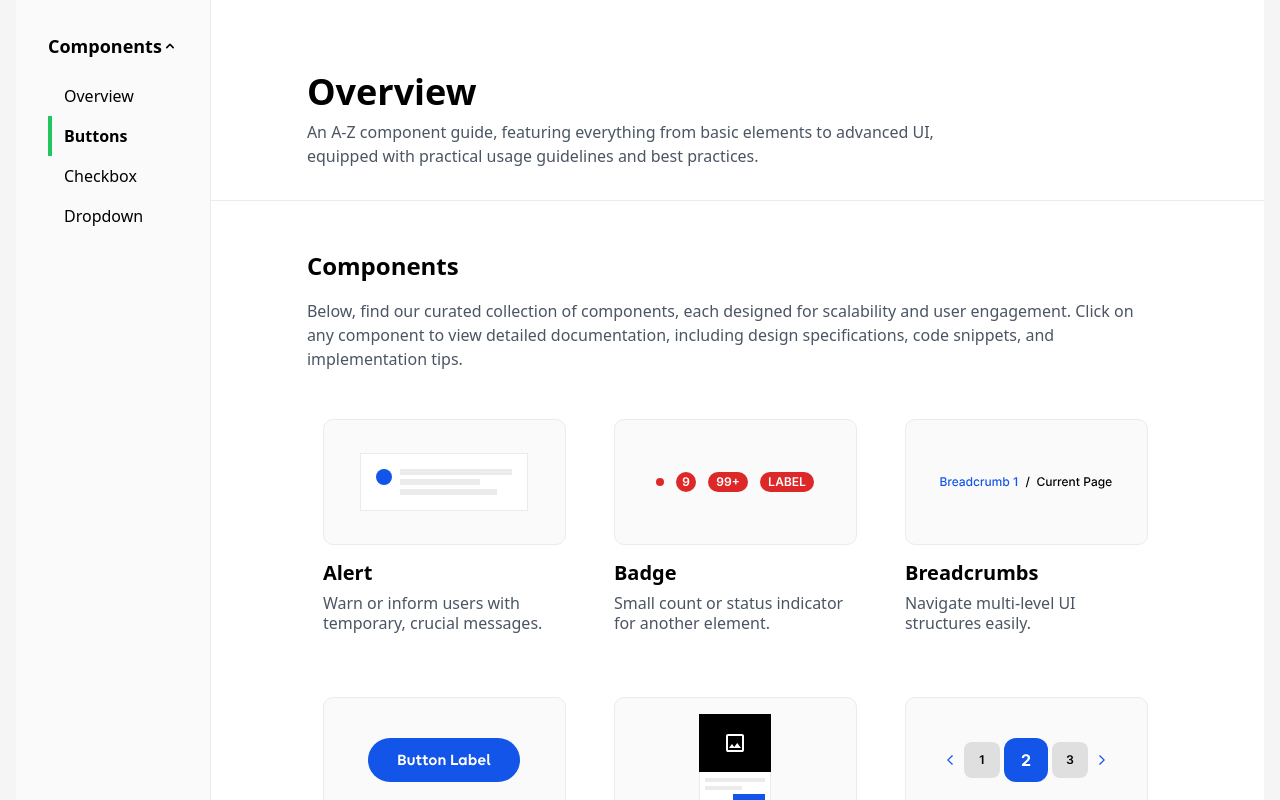
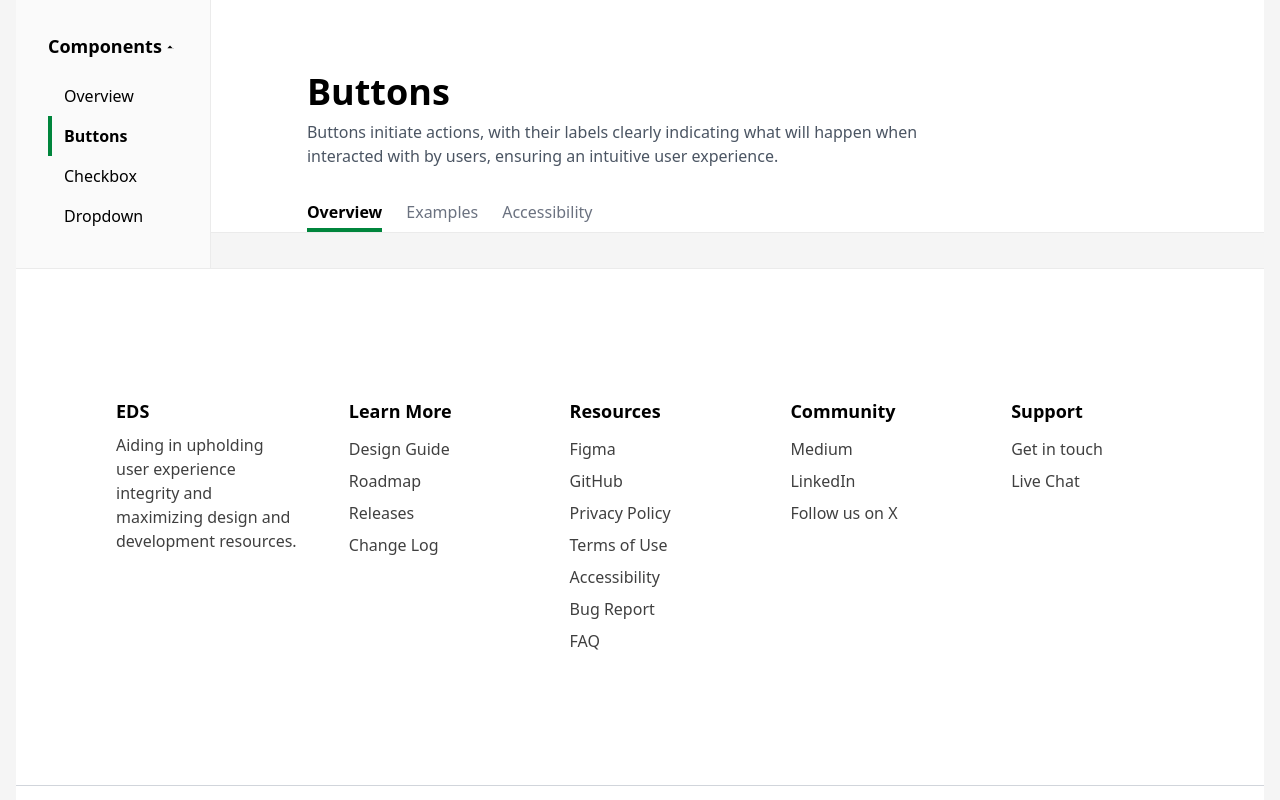
Before and after one commit to wrvthlss/design-system, a Next.js app: page /component-catalog in a window 1280 px wide. Both pictures are taken after a click on the item "Buttons". Shown: the top 800 px of the page. Built offline with nearby package versions, Linux system fonts and the light colour scheme.

Commit message:
navigation, button header, tab interface build.

```diff
--- /dev/null
+++ b/src/components/button-detail/ButtonHeader.js
@@ -0,0 +1,60 @@
+import React, { useState, useEffect, useRef } from 'react';
+
+const ButtonHeader = () => {
+    const [activeTab, setActiveTab] = useState(0);
+    const [barPosition, setBarPosition] = useState(0);
+    const [barWidth, setBarWidth] = useState(0);
+    const tabRefs = useRef([]);
+
+    const tabs = ['Overview', 'Examples', 'Accessibility'];
+
+    const handleClick = (index) => {
+        setActiveTab(index);
+        if (tabRefs.current[index]) {
+            setBarPosition(tabRefs.current[index].offsetLeft);
+            setBarWidth(tabRefs.current[index].offsetWidth);
+        }
+    };
+
+    useEffect(() => {
+        if (tabRefs.current[activeTab]) {
+            setBarPosition(tabRefs.current[activeTab].offsetLeft);
+            setBarWidth(tabRefs.current[activeTab].offsetWidth);
+        }
+    }, [activeTab]);
+
+    return (
+        <>
+            <div className="bg-white p-4 md:p-12 mobile-hidden" style={{
+                paddingTop: '72px', // 126px top padding on desktop
+                paddingRight: '268px', // 268px right padding on desktop
+                paddingBottom: '0px', // Consistent bottom padding
+                paddingLeft: '96px', // 96px left padding on desktop
+                color: '#000', // Black color for the title
+                backgroundColor: '#fff', // White background
+                borderBottom: '1px solid #ebebeb',
+            }}>
+                <h1 className="text-4xl font-bold mb-2">Buttons</h1>
+                <p className="text-gray-600 leading-6">
+                    Buttons initiate actions, with their labels clearly indicating what will happen when interacted
+                    with by users, ensuring an intuitive user experience.
+                </p>
+                <div className="mt-8 relative flex gap-6">
+                    {tabs.map((tab, index) => (
+                        <span
+                            key={index}
+                            ref={el => tabRefs.current[index] = el}
+                            className={`cursor-pointer pb-2 ${activeTab === index ? 'font-bold text-black' : 'text-gray-500'}`}
+                            onClick={() => handleClick(index)}
+                        >
+                            {tab}
+                        </span>
+                    ))}
+                    <div className="absolute bg-green-500 h-1 transition-all duration-300 ease-out" style={{ left: `${barPosition}px`, width: `${barWidth}px`, bottom: 0 }} />
+                </div>
+            </div>
+        </>
+    );
+};
+
+export default ButtonHeader;
--- a/src/components/component-catalog/AccordionComp.js
+++ b/src/components/component-catalog/AccordionComp.js
@@ -1,10 +1,11 @@
+// AccordionComp.js
 import React, { useState, useRef, useEffect } from 'react';
 
-const AccordionComp = () => {
+const AccordionComp = ({ onChangePage }) => {
     const [isOpen, setIsOpen] = useState(true);
     const [activeIndex, setActiveIndex] = useState(0);
-    const [barPosition, setBarPosition] = useState(0);
-    const [barHeight, setBarHeight] = useState(0);
+    const [barPosition, setBarPosition] = useState(0); // Corrected to use `useState`
+    const [barHeight, setBarHeight] = useState(0); // Corrected to use `useState`
     const itemsRef = useRef([]);
 
     const items = [
@@ -18,12 +19,13 @@ const AccordionComp = () => {
         setIsOpen(!isOpen);
     };
 
-    const handleClick = (index) => {
+    const handleClick = (index, name) => {
         setActiveIndex(index);
         if (itemsRef.current[index]) {
             setBarPosition(itemsRef.current[index].offsetTop);
             setBarHeight(itemsRef.current[index].offsetHeight);
         }
+        onChangePage(name); // Pass the name back to switch pages
     };
 
     useEffect(() => {
@@ -39,7 +41,7 @@ const AccordionComp = () => {
                 <h2 className="text-lg font-semibold">Components</h2>
                 <div className={`transform transition-transform ${isOpen ? 'rotate-180' : ''}`}>
                     <svg className="w-4 h-4 fill-current" viewBox="0 0 20 20">
-                        <path d="M5.293 7.293a1 1 0 011.414 0L10 10.586l3.293-3.293a1 1 0 111.414 1.414l-4 4a1 1 0 01-1.414 0l-4-4a1 1 0 010-1.414z" />
+                        <path d="M5.293 7.293a1 1 0 011.414 0L10 10.586l3.293-3.293a1 1 111.414 1.414l-4 4a1 1 01-1.414 0l-4-4a1 1 010-1.414z" />
                     </svg>
                 </div>
             </div>
@@ -51,7 +53,7 @@ const AccordionComp = () => {
                             ref={el => itemsRef.current[index] = el}
                             key={index}
                             className={`py-2 pl-4 pr-2 cursor-pointer ${index === activeIndex ? 'font-bold' : 'font-normal'}`}
-                            onClick={() => handleClick(index)}
+                            onClick={() => handleClick(index, item.name)}
                         >
                             {item.name}
                         </li>
--- a/src/components/component-catalog/CatalogNav.js
+++ b/src/components/component-catalog/CatalogNav.js
@@ -1,12 +1,13 @@
+// CatalogNav.js
 import React from 'react';
 import AccordionComp from './AccordionComp';
 
-const CatalogNav = () => {
+const CatalogNav = ({ onChangePage }) => {
     return (
-        <div className="p-4 mobile-hidden" style={{ backgroundColor: "#fafafa", borderRight: "1px solid #ebebeb"}}>
-            <AccordionComp />
+        <div className="p-4 mobile-hidden" style={{ backgroundColor: "#fafafa", borderRight: "1px solid #ebebeb" }}>
+            <AccordionComp onChangePage={onChangePage} />
         </div>
     );
-}
+};
 
 export default CatalogNav;
--- a/src/pages/component-catalog/index.js
+++ b/src/pages/component-catalog/index.js
@@ -1,20 +1,51 @@
-import React from 'react';
+// index.js
+import React, { useState } from 'react';
 import OverviewHeader from '../../components/component-catalog/OverviewHeader';
 import CatalogNav from '../../components/component-catalog/CatalogNav';
 import CompCatalog from '../../components/component-catalog/CompCatalog';
 import ComponentDetails from '../../components/component-catalog/ComponentDetails';
+import ButtonHeader from '../../components/button-detail/ButtonHeader'; // Import the new header
 import Footer from '../../components/shared/Footer';
 import SubFooter from '../../components/shared/SubFooter';
 
 const ComponentCatalog = () => {
+    const [currentPage, setCurrentPage] = useState("Overview");
+
+    // Function to switch pages
+    const handleChangePage = (pageName) => {
+        setCurrentPage(pageName);
+    };
+
+    // Function to render content based on the current page selection
+    const renderPage = () => {
+        switch (currentPage) {
+            case "Overview":
+                return (
+                    <>
+                        <OverviewHeader />
+                        <CompCatalog />
+                        <ComponentDetails />
+                    </>
+                );
+            case "Buttons":
+                return (
+                    <>
+                        <ButtonHeader />
+                        {/* You can add more sections related to buttons here */}
+                    </>
+                );
+            // Add other cases for different pages...
+            default:
+                return <div>No Page Found</div>;
+        }
+    };
+
     return (
         <div className="container mx-auto px-4">
             <div className="flex flex-col md:flex-row">
-                <CatalogNav className="test-color md:w-1/4 bg-gray-200 p-4" />
-                <div className="flex-1">
-                    <OverviewHeader />
-                    <CompCatalog />
-                    <ComponentDetails />
+                <CatalogNav onChangePage={handleChangePage} className="test-color md:w-1/4 bg-gray-200 p-4" />
+                <div className="flex-1 main-content">
+                    {renderPage()}
                 </div>
             </div>
             <Footer />
--- a/tailwind.config.js
+++ b/tailwind.config.js
@@ -25,6 +25,7 @@ module.exports = {
 				'black': '#000000',
 				'htmlbg': '#F5F5F5',
 				'text-body': '#3D3D3D',
+				'green-500': '#00853C',
 			},
 			borderRadius: {
 				'full': '100px',
@@ -38,9 +39,20 @@ module.exports = {
 				'114': '7.125rem', // Custom width for PrimaryButtonSmall
 				'19': '76px',
 				'30': '7rem',
+				'32': '8rem',
 			},
 			opacity: {
 				'75': '0.75',
+			},
+			transitionTimingFunction: {
+				'ease-in-out': 'ease-in-out',
+			},
+			transitionDuration: {
+				'300':'300ms'
+			},
+			transitionProperty: {
+				'left':'left',
+				'weidth':'width',
 			},
 			fontSize: {
 				// Add custom font sizes if needed
```
